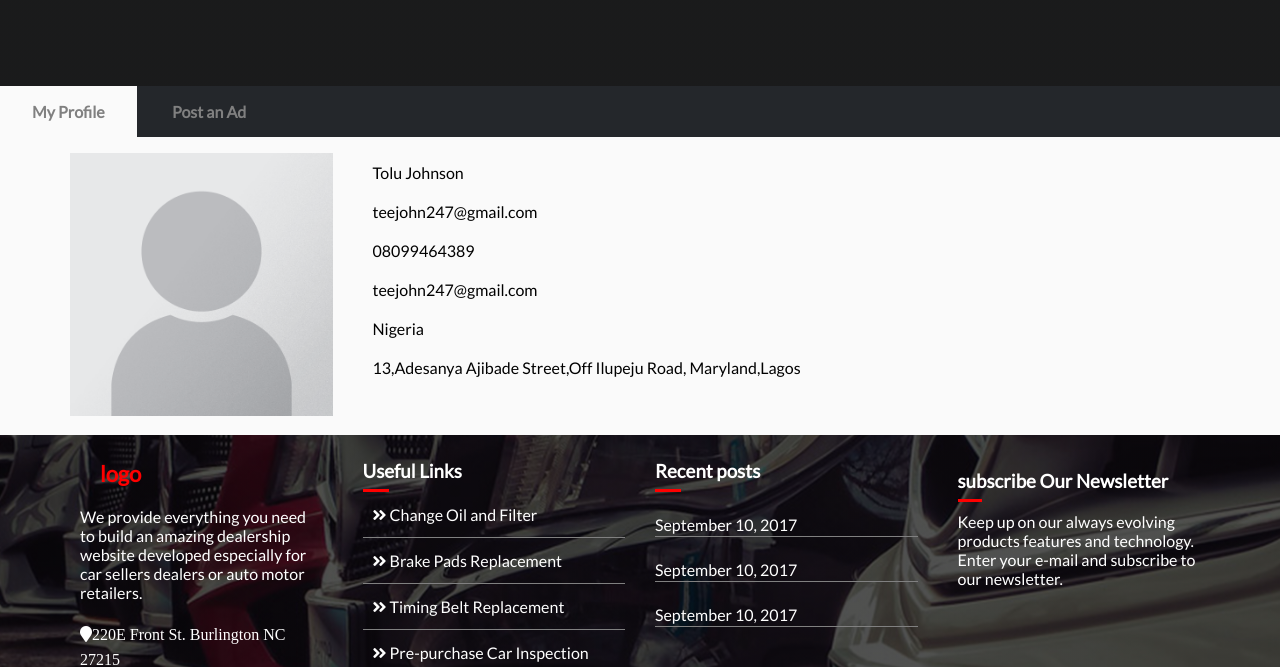
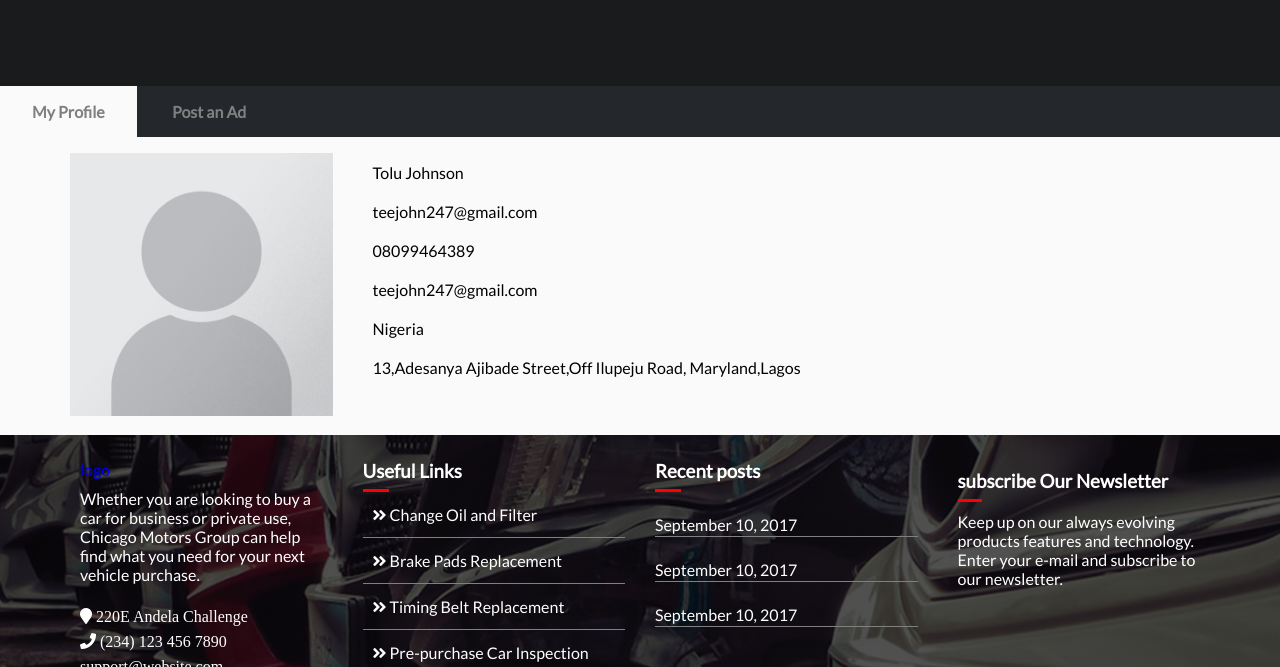
Before and after one commit to teejohn247/Auto-Mart-Website, a plain HTML site: page UI/user.html in a window 1280 px wide. Shown: the part 285-952 px from the top of the page. Drawn offline with Linux system fonts and the light colour scheme; files whose address does not match are found by name.

```diff
--- a/UI/user.html
+++ b/UI/user.html
@@ -271,13 +271,13 @@
     <div class="row">
       <div class="grid-md-3 grid-sm-6">
         <div class="about-content" >
-        <a href="#" class="logo">logo</a>
-          <p>We provide everything you need to build an amazing dealership website developed especially for car sellers dealers or auto motor retailers.</p>
+        <a href="#" class="">logo</a>
+          <p>Whether you are looking to buy a car for business or private use, Chicago Motors Group can help find what you need for your next vehicle purchase.</p>
         </div>
         <div class="address">
           <ul>
-            <li> <i class="fa fa-map-marker"></i><span>220E Front St. Burlington NC 27215</span> </li>
-            <li> <i class="fa fa-phone"></i><span>(007) 123 456 7890</span> </li>
+            <li> <i class="fa fa-map-marker"></i><span> 220E Andela Challenge</span> </li>
+            <li> <i class="fa fa-phone"></i><span> (234) 123 456 7890</span> </li>
             <li> <i class="fa fa-envelope-o"></i><span>support@website.com</span> </li>
           </ul>
         </div>
```
